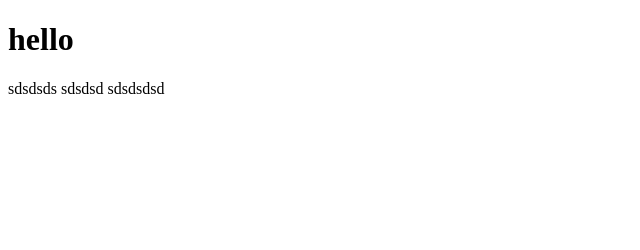
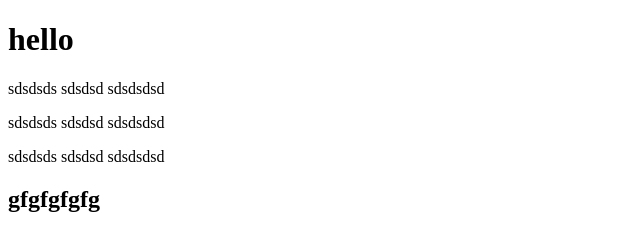
Before and after one commit to pubuduvss/myapp, a plain HTML site: page index.html in a window 1280 px wide. Shown: the whole page, without its empty margins (0-640 px from the left). Drawn offline with Linux system fonts and the light colour scheme.

Commit message:
last modif pubudu

```diff
--- a/index.html
+++ b/index.html
@@ -9,5 +9,8 @@
 <body>
     <h1>hello</h1>
     <p>sdsdsds sdsdsd sdsdsdsd </p>
+    <p>sdsdsds sdsdsd sdsdsdsd </p>
+    <p>sdsdsds sdsdsd sdsdsdsd </p>
+    <h2>gfgfgfgfg</h2>
 </body>
 </html>
```
